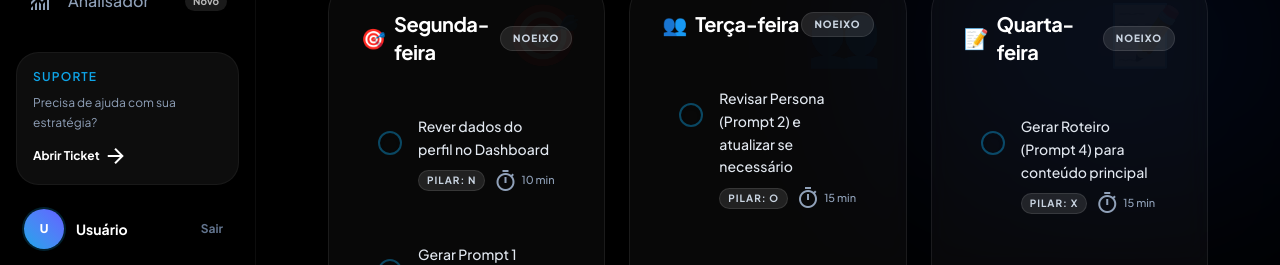
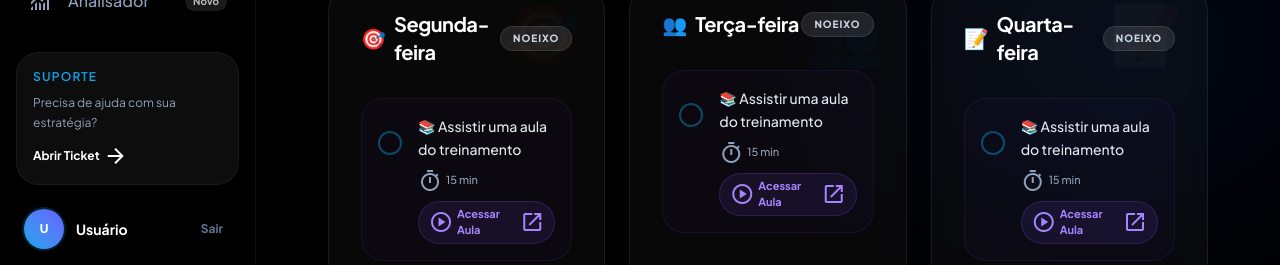
Before and after one commit to conhecendodigital/protocoloviral, a Next.js app: page /rotina in a window 1280 px wide. Shown: the part 535-800 px from the top of the page. Built offline with nearby package versions, Linux system fonts and the light colour scheme; no server answers.

Commit message:
feat: add daily Hotmart training checklist item to rotina with direct link

```diff
--- a/src/app/(dashboard)/rotina/page.tsx
+++ b/src/app/(dashboard)/rotina/page.tsx
@@ -5,11 +5,14 @@ import { useState } from 'react'
 import { motion } from 'framer-motion'
 import { Checkbox } from '@/components/ui/checkbox'
 
+const HOTMART_AULAS_URL = 'https://go.hotmart.com/I99444830U'
+
 interface RotinaItem {
   id: string
   label: string
   noeixo: string
   tempo: string
+  href?: string
 }
 
 const ROTINA_SEMANAL: { dia: string; emoji: string; items: RotinaItem[] }[] = [
@@ -17,6 +20,7 @@ const ROTINA_SEMANAL: { dia: string; emoji: string; items: RotinaItem[] }[] = [
     dia: 'Segunda-feira',
     emoji: '🎯',
     items: [
+      { id: 'seg-0', label: '📚 Assistir uma aula do treinamento', noeixo: '-', tempo: '15 min', href: HOTMART_AULAS_URL },
       { id: 'seg-1', label: 'Rever dados do perfil no Dashboard', noeixo: 'N', tempo: '10 min' },
       { id: 'seg-2', label: 'Gerar Prompt 1 (Clareza) ou revisitar posicionamento', noeixo: 'N', tempo: '15 min' },
       { id: 'seg-3', label: 'Planejar conteúdo da semana com Prompt 3 (Ideias)', noeixo: 'E', tempo: '20 min' },
@@ -26,6 +30,7 @@ const ROTINA_SEMANAL: { dia: string; emoji: string; items: RotinaItem[] }[] = [
     dia: 'Terça-feira',
     emoji: '👥',
     items: [
+      { id: 'ter-0', label: '📚 Assistir uma aula do treinamento', noeixo: '-', tempo: '15 min', href: HOTMART_AULAS_URL },
       { id: 'ter-1', label: 'Revisar Persona (Prompt 2) e atualizar se necessário', noeixo: 'O', tempo: '15 min' },
       { id: 'ter-2', label: 'Criar conteúdo de ALCANCE usando ideia da semana', noeixo: 'I', tempo: '30 min' },
       { id: 'ter-3', label: 'Interagir com 10 perfis do nicho', noeixo: 'O', tempo: '15 min' },
@@ -35,6 +40,7 @@ const ROTINA_SEMANAL: { dia: string; emoji: string; items: RotinaItem[] }[] = [
     dia: 'Quarta-feira',
     emoji: '📝',
     items: [
+      { id: 'qua-0', label: '📚 Assistir uma aula do treinamento', noeixo: '-', tempo: '15 min', href: HOTMART_AULAS_URL },
       { id: 'qua-1', label: 'Gerar Roteiro (Prompt 4) para conteúdo principal', noeixo: 'X', tempo: '15 min' },
       { id: 'qua-2', label: 'Gravar/criar conteúdo usando o roteiro', noeixo: 'X', tempo: '30 min' },
       { id: 'qua-3', label: 'Usar 2 ganchos virais da biblioteca', noeixo: 'E', tempo: '10 min' },
@@ -44,6 +50,7 @@ const ROTINA_SEMANAL: { dia: string; emoji: string; items: RotinaItem[] }[] = [
     dia: 'Quinta-feira',
     emoji: '💬',
     items: [
+      { id: 'qui-0', label: '📚 Assistir uma aula do treinamento', noeixo: '-', tempo: '15 min', href: HOTMART_AULAS_URL },
       { id: 'qui-1', label: 'Criar sequência de Stories usando frameworks', noeixo: 'O', tempo: '20 min' },
       { id: 'qui-2', label: 'Conteúdo de CONEXÃO (história, bastidores)', noeixo: 'I', tempo: '20 min' },
       { id: 'qui-3', label: 'Responder todos os comentários e DMs', noeixo: 'O', tempo: '15 min' },
@@ -53,6 +60,7 @@ const ROTINA_SEMANAL: { dia: string; emoji: string; items: RotinaItem[] }[] = [
     dia: 'Sexta-feira',
     emoji: '💰',
     items: [
+      { id: 'sex-0', label: '📚 Assistir uma aula do treinamento', noeixo: '-', tempo: '15 min', href: HOTMART_AULAS_URL },
       { id: 'sex-1', label: 'Conteúdo de VENDA sutil (preparação)', noeixo: 'I', tempo: '25 min' },
       { id: 'sex-2', label: 'Revisar estratégia de vendas (Prompt 5 se aplicável)', noeixo: 'X', tempo: '15 min' },
       { id: 'sex-3', label: 'Analisar métricas da semana', noeixo: 'O', tempo: '10 min' },
@@ -62,6 +70,7 @@ const ROTINA_SEMANAL: { dia: string; emoji: string; items: RotinaItem[] }[] = [
     dia: 'Sábado',
     emoji: '🎬',
     items: [
+      { id: 'sab-0', label: '📚 Assistir uma aula do treinamento', noeixo: '-', tempo: '15 min', href: HOTMART_AULAS_URL },
       { id: 'sab-1', label: 'Gravar batch de conteúdo para próxima semana', noeixo: 'X', tempo: '45 min' },
       { id: 'sab-2', label: 'Explorar tendências e adaptar ao nicho', noeixo: 'E', tempo: '15 min' },
     ],
@@ -70,6 +79,7 @@ const ROTINA_SEMANAL: { dia: string; emoji: string; items: RotinaItem[] }[] = [
     dia: 'Domingo',
     emoji: '🧠',
     items: [
+      { id: 'dom-0', label: '📚 Assistir uma aula do treinamento', noeixo: '-', tempo: '15 min', href: HOTMART_AULAS_URL },
       { id: 'dom-1', label: 'Revisar conquistas da semana na Jornada', noeixo: 'N', tempo: '10 min' },
       { id: 'dom-2', label: 'Planejar temas da próxima semana', noeixo: 'E', tempo: '15 min' },
       { id: 'dom-3', label: 'Descansar e consumir conteúdo de referência', noeixo: '-', tempo: 'Livre' },
@@ -167,7 +177,7 @@ export default function RotinaPage() {
                   {dia.items.map(item => {
                     const isChecked = checked[item.id] || false;
                     return (
-                      <label key={item.id} className="flex items-start gap-4 p-4 rounded-xl hover:bg-white/5 transition-colors cursor-pointer group border border-transparent hover:border-white/5">
+                      <label key={item.id} className={`flex items-start gap-4 p-4 rounded-xl hover:bg-white/5 transition-colors cursor-pointer group border border-transparent hover:border-white/5 ${item.href ? 'bg-violet-500/[0.03] border-violet-500/10' : ''}`}>
                         <div className="mt-0.5 shrink-0 relative">
                           <Checkbox
                             checked={isChecked}
@@ -196,6 +206,19 @@ export default function RotinaPage() {
                               <span className="material-symbols-outlined text-[14px]">timer</span>
                               {item.tempo}
                             </span>
+                            {item.href && !isChecked && (
+                              <a
+                                href={item.href}
+                                target="_blank"
+                                rel="noopener noreferrer"
+                                onClick={(e) => e.stopPropagation()}
+                                className="inline-flex items-center gap-1 text-[11px] font-bold text-violet-400 hover:text-violet-300 bg-violet-500/10 hover:bg-violet-500/20 px-2.5 py-1 rounded-full border border-violet-500/20 transition-all"
+                              >
+                                <span className="material-symbols-outlined text-[13px]">play_circle</span>
+                                Acessar Aula
+                                <span className="material-symbols-outlined text-[11px]">open_in_new</span>
+                              </a>
+                            )}
                           </div>
                         </div>
                       </label>
```
